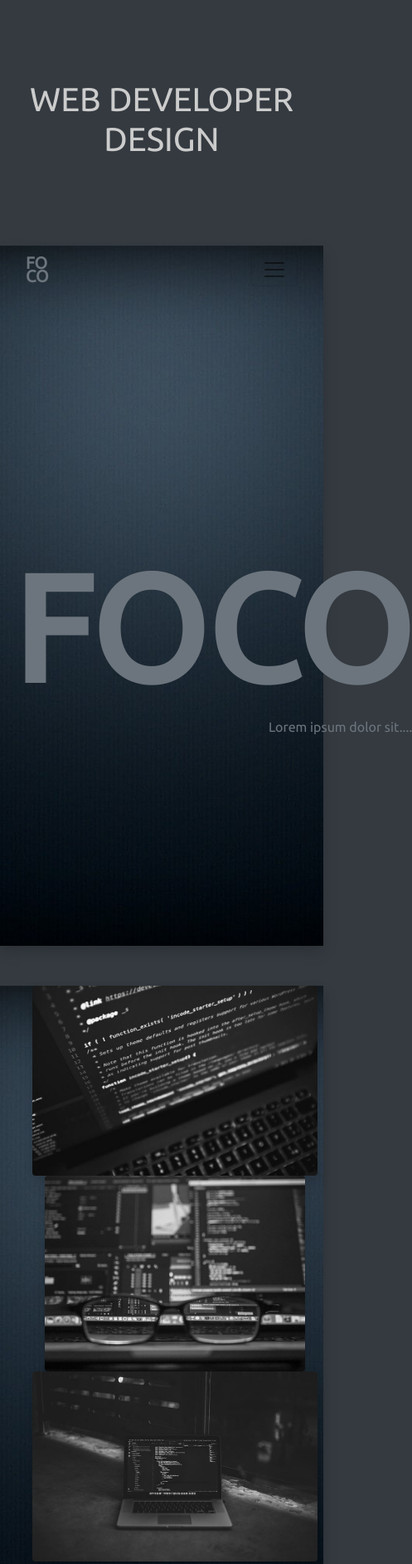
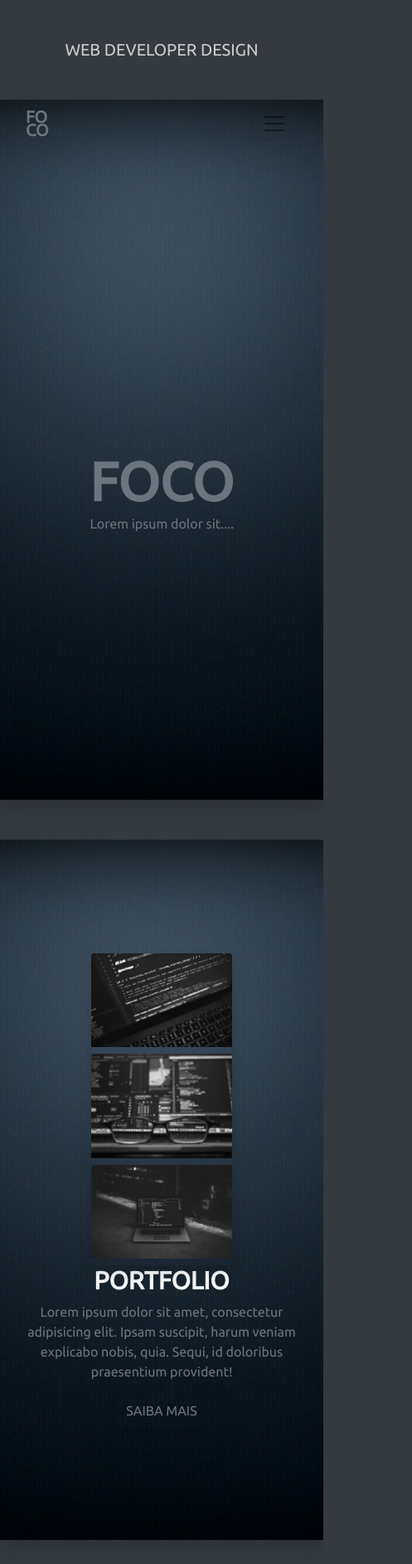
Before and after one commit to andblade/foco, a plain HTML site: page index.html in a window 390 px wide. Shown: the top 1885 px of the page at 83% size, 497 px wide, since content can reach past the window. Drawn offline with Linux system fonts and the light colour scheme.

Commit message:
update mobile

```diff
--- a/css/style.css
+++ b/css/style.css
@@ -1,27 +1,9 @@
 body{
 	font-family: 'Ubuntu', sans-serif;
+	height: 100%;
 }
 
-/* --- button top --- */
-#buttonTop{
-  width: 50px;
-  height: 50px;
-  position: fixed;
-  bottom: 20px;
-  right: 130px;
-  transition: background-color .3s,
-  opacity .5s, visibility .5s;
-  opacity: 0;
-  z-index: 1000;
-}
-#buttonTop:hover {
-  cursor: pointer;
-}
-#buttonTop.show {
-  opacity: 1;
-  visibility: visible;
-}
-
+/* --- APRESENTATION --- */
 .apresentation p{
 	font-weight: 100px;
 	color: #ccc;
@@ -48,7 +30,7 @@ body{
 
 /* --- Section Portfolio --- */
 #portfolio img{
-	width: 100%;
+	width: 100vh;
 	object-fit: cover;
 }
 
@@ -57,16 +39,45 @@ body{
 	font-size: 18px;
 }
 
+/* --- button top --- */
+#buttonTop{
+  width: 50px;
+  height: 50px;
+  position: fixed;
+  bottom: 20px;
+  right: 130px;
+  transition: background-color .3s,
+  opacity .5s, visibility .5s;
+  opacity: 0;
+  z-index: 1000;
+}
+#buttonTop:hover {
+  cursor: pointer;
+}
+#buttonTop.show {
+  opacity: 1;
+  visibility: visible;
+}
+
 
 /* ----- MEDIA QUERY ----- */
 
 /* celulares pequenos */
-@media (max-width: 320px){
+@media (max-width: 425px){
+	.apresentation p{
+		font-size: 20px;
+	}
+	#contato .container{
+		height: 100%;
+	}
 	#banner .display-1{
-		font-size: 80px;
+		font-size: 65px;
 	}
 	#portfolio .display-3{
-		font-size: 50px;
+		font-size: 30px;
+	}
+	#portfolio img{
+		width: 60%;
 	}
 	#contato h2{
 		font-size: 30px;
--- a/index.html
+++ b/index.html
@@ -19,7 +19,7 @@
   </head>
   <body class="bg-dark">
 
-    <div class="apresentation container my-5 py-5">
+    <div class="apresentation container my-5 my-md-5 py-md-5">
       <p class="h1 text-center font-weight-light text-uppercase">Web Developer Design</p>
     </div>
 
@@ -67,20 +67,20 @@
         <div class="d-flex w-100 h-100">
           <div class="mx-auto my-auto">
             <div class="row mx-4">
-              <div class="col-12 col-md-3 px-0">
+              <div class="col-12 col-md-3 px-md-0">
                 <div class="d-flex w-100 h-100">
                   <div class="my-auto">
-                    <img src="imagens/img-01.jpg" class="shadow rounded img-fluid">
+                    <img src="imagens/img-01.jpg" class="shadow rounded d-block mx-auto img-fluid pb-2 pb-md-0">
                   </div>
                 </div>
               </div>
               <div class="col-12 col-md-6">
-                <img src="imagens/img-03.jpg" class="shadow rounded img-fluid">
+                <img src="imagens/img-03.jpg" class="shadow rounded d-block mx-auto img-fluid pb-2 pb-md-0">
               </div>
-              <div class="col-12 col-md-3 px-0">
+              <div class="col-12 col-md-3 px-md-0">
                 <div class="d-flex w-100 h-100">
                   <div class="my-auto">
-                    <img src="imagens/img-02.jpg" class="shadow rounded img-fluid">
+                    <img src="imagens/img-02.jpg" class="shadow rounded d-block mx-auto img-fluid pb-2 pb-md-0">
                   </div>
                 </div>
               </div>
@@ -88,7 +88,7 @@
 
             <div class="mx-md-5 px-md-5">
               <h2 class="text-light display-3 text-center text-uppercase font-weight-bold">Portfolio</h2>
-              <p class="text-center text-muted mx-md-5 px-md-5">Lorem ipsum dolor sit amet, consectetur adipisicing elit. Ipsam suscipit, harum veniam explicabo nobis, quia. Sequi, id doloribus praesentium provident!</p>
+              <p class="text-center text-muted mx-md-5 px-md-5 px-3">Lorem ipsum dolor sit amet, consectetur adipisicing elit. Ipsam suscipit, harum veniam explicabo nobis, quia. Sequi, id doloribus praesentium provident!</p>
 
               <div class="text-center">
                 <button type="submit" class="btn bg-transparent text-uppercase text-muted shadow-lg">Saiba mais</button>
@@ -108,7 +108,7 @@
               <div class="col-12 col-md text-center">
                 <div class="pr-md-5 py-5">
                   <h2 class="text-light font-weight-bold text-uppercase mb-5">Contato</h2>
-                  <p class="text-muted mb-5">Lorem ipsum dolor sit amet, consectetur adipisicing elit. Quia error inventore, repellendus voluptatem ratione, officia ipsam iste voluptas, iure nisi cupiditate atque voluptate, culpa esse et expedita! Tenetur animi doloribus illo expedita.</p>
+                  <p class="text-muted mb-5 px-3">Lorem ipsum dolor sit amet, consectetur adipisicing elit. Quia error inventore, repellendus voluptatem ratione, officia ipsam iste voluptas, iure nisi cupiditate atque voluptate, culpa esse et expedita! Tenetur animi doloribus illo expedita.</p>
 
                   <h3 class="h5 text-light">Lorem</h3>
                   <p class="text-muted">Lorem ipsum dolor.</p>
@@ -153,7 +153,7 @@
       </div>
     </section>
 
-    <div class="apresentation container my-5 py-5">
+    <div class="apresentation container my-5 my-md-5 py-md-5">
       <p class="h1 text-center font-weight-light text-uppercase">Obrigado por acessar!</p>
     </div>
 
```
